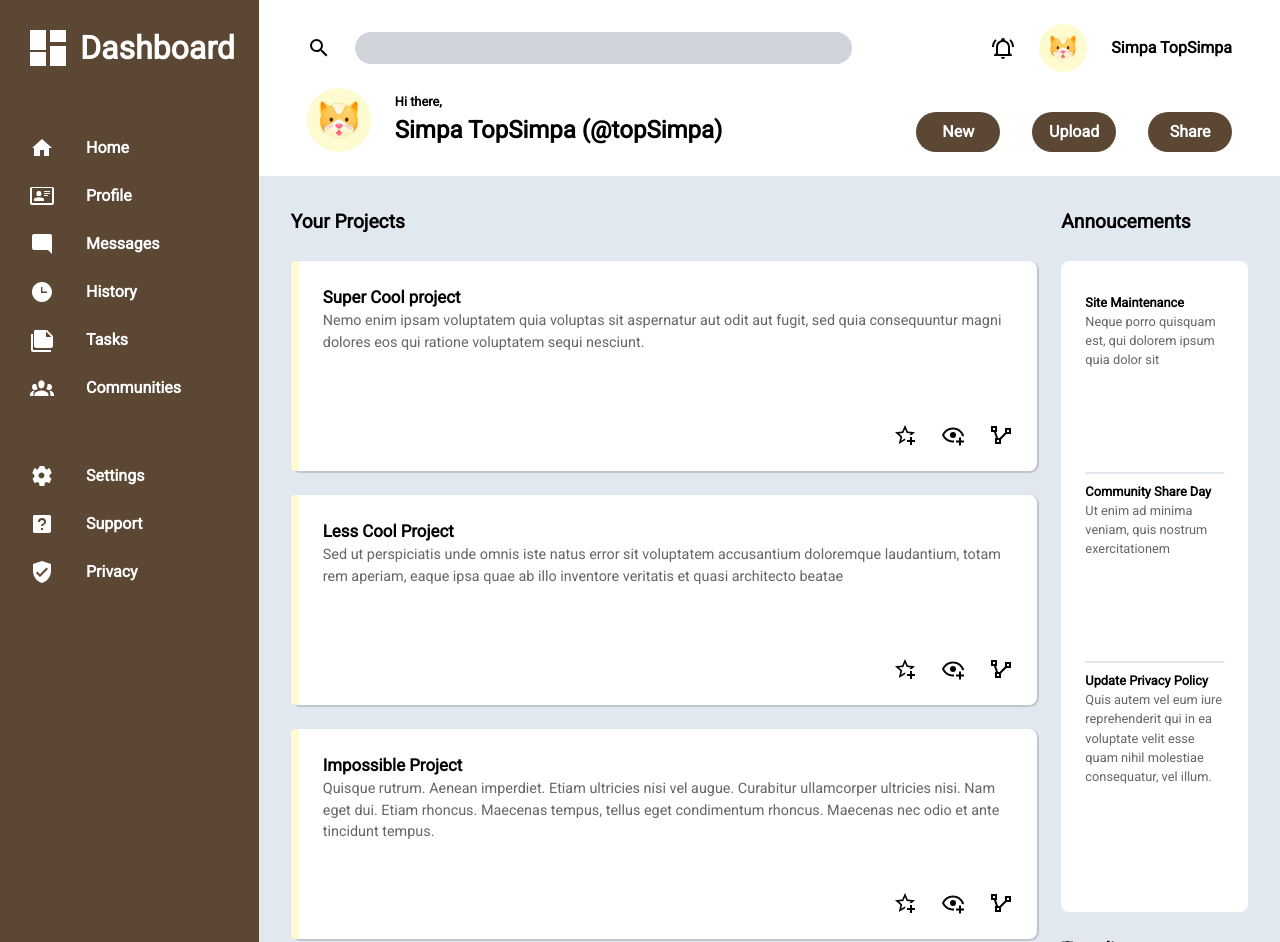
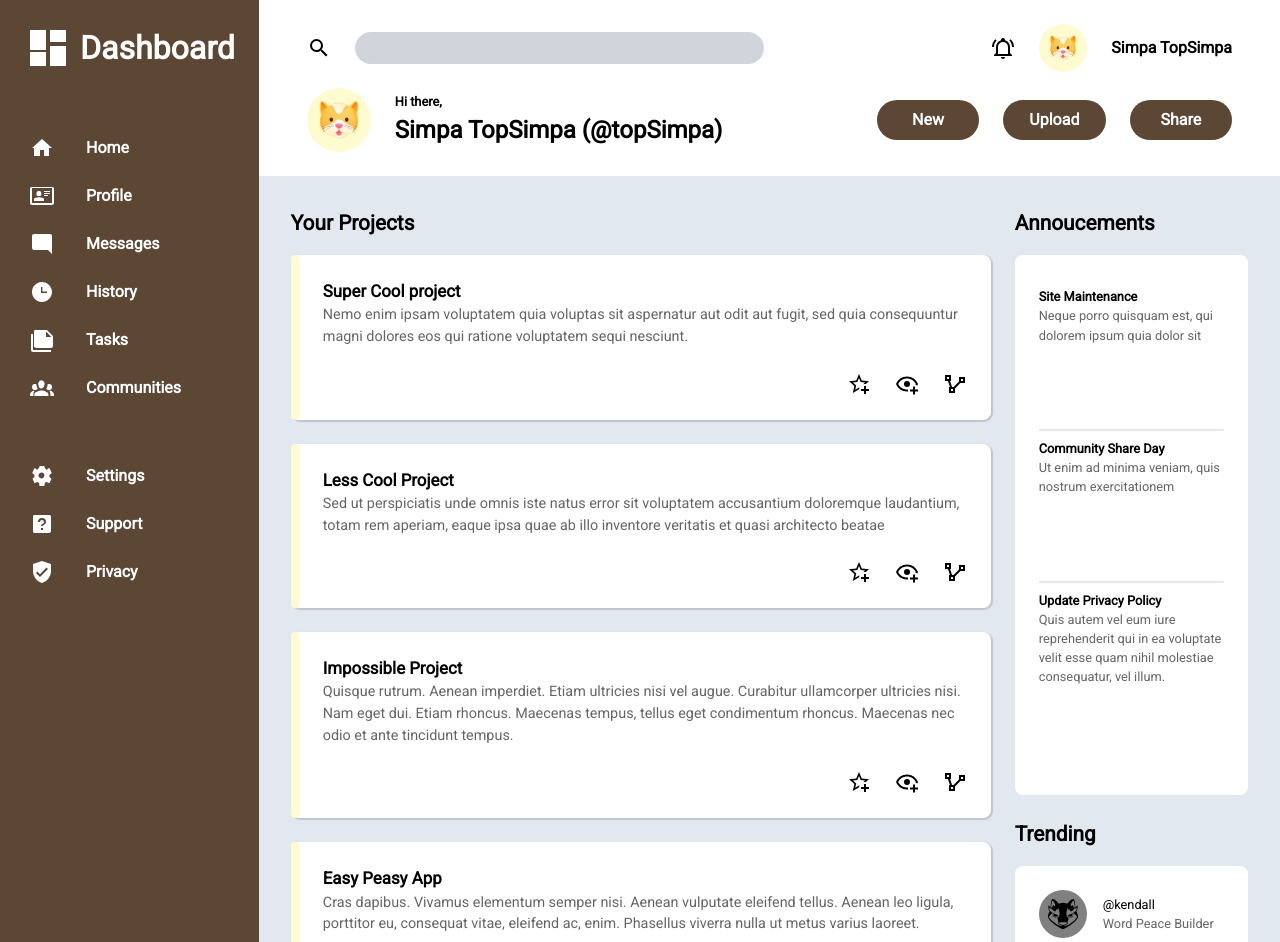
Before and after one commit to topSimpa/Odin-admin-landing-page, a plain HTML site: page index.html in a window 1280 px wide. Shown: the top 942 px of the page. Drawn offline with Linux system fonts and the light colour scheme.

Commit message:
refactor(header & body): improved responsiveness
new container flexbox and styling for button to adapt properly to size change

```diff
--- a/index.html
+++ b/index.html
@@ -9,6 +9,7 @@
 </head>
 <body>
     <div class="header">
+        <div class="header-rows">
             <div class="top-left flex">
                 <label for="search">
                     <img class="icon" src="./images/svg/magnify.svg">
@@ -20,18 +21,21 @@
                 <div class="profile-container" style="background-color: #FDFBCF;"><img src="./images/svg/cat.svg" alt="" class="profile"></div>
                 <span>Simpa TopSimpa</span>
             </div>
+        </div>
+        <div class="header-rows">
             <div class="bottom-left flex">
                 <div class="profile-container" style="background-color: #FDFBCF; height: 64px; width: 64px;">
-                <img src="./images/svg/cat.svg" alt="" class="profile">
+                    <img src="./images/svg/cat.svg" alt="" class="big-icon">
                 </div>
                 <p> Hi there,<br>
                     <span>Simpa TopSimpa (@topSimpa)</span>
                 </p>
             </div>
-        <div class="bottom-right">
+            <div class="bottom-right flex">
                 <button>New</button>
                 <button>Upload</button>
                 <button>Share</button>
+            </div>
         </div>
     </div>
     <div class="sidebar">
@@ -99,8 +103,9 @@
         </ul>
     </div>
     <div class="main">
+        <div class="main-area">
+            <span class="section-header">Your Projects</span>
             <div class="project-area">
-            <span class="section-header">Your Projects</span>
                 <div class="card">
                     <div class="cream"></div>
                     <div class="details">
@@ -198,6 +203,7 @@
                     </div>
                 </div>
             </div>
+        </div>
         <div class="other">
             <div class="annoucement">
                 <span class="section-header">Annoucements</span>
--- a/style.css
+++ b/style.css
@@ -43,10 +43,15 @@ body {
     grid-column-start: 2;
     background-color: white;
     display: grid;
-    grid-template-columns: 3fr 2fr;
     padding: 24px 48px;
     gap: 16px;
     font-weight: bold;
+}
+
+.header-rows {
+    display: flex;
+    justify-content: space-between;
+    gap: 24px;
 }
 
 .flex {
@@ -55,12 +60,9 @@ body {
     align-items: center
 }
 
-.header .top-right {
-     justify-content: flex-end;
-}
 
 #search {
-    flex: 1;
+    width: 32vw;
     border-radius: 16px;
     background-color: #D1D5DB;
     padding: 4px;
@@ -87,18 +89,6 @@ body {
     width: 32px;
 }
 
-.big-icon {
-    width: 48px;
-}
-
-.bottom-right {
-    padding-left: 48px;
-    display: grid;
-    align-content: end;
-    gap: 32px;
-    grid-template-columns: repeat(3, 1fr);
-}
-
 .bottom-left {
     font-size: 0.8rem;
 }
@@ -112,7 +102,8 @@ body {
 }
 
 .header button {
-    padding: 8px 0;
+    padding: 8px 16px;
+    width: 8vw;
     background-color: #5c4634;
     color: white;
     border-radius: 20px;
@@ -121,20 +112,25 @@ body {
 
 .main {
     display: grid;
-    grid-template-columns: 4fr 1fr;
+    grid-template-columns: 3fr 1fr;
     padding: 32px;
     gap: 24px;
 }
 
+.main-area {
+    display: grid;
+    grid-template-rows: auto 1fr;
+    gap: 16px;
+}
+
 .project-area {
     display: grid;
+    gap: 24px;
     grid-template-columns: repeat(auto-fit, minmax(400px, 1fr));
-    gap: 24px;
 }
 
 .card {
     display: grid;
-    height: 210px;
     grid-template-columns: 8px auto;
     background-color: white;
     border-radius: 8px;
@@ -166,8 +162,7 @@ h3, h4 {
 }
 
 .section-header {
-    grid-column: 1 / -1;
-    font-size: 1.2rem;
+    font-size: 1.3rem;
     font-weight: bold;
 }
 
@@ -179,7 +174,7 @@ h3, h4 {
 
 .other > div {
     display: grid;
-    gap: 24px;
+    gap: 16px;
     grid-template-rows: auto 1fr;
 }
 
```
Lines whose indentation alone changed are shown as unchanged.
